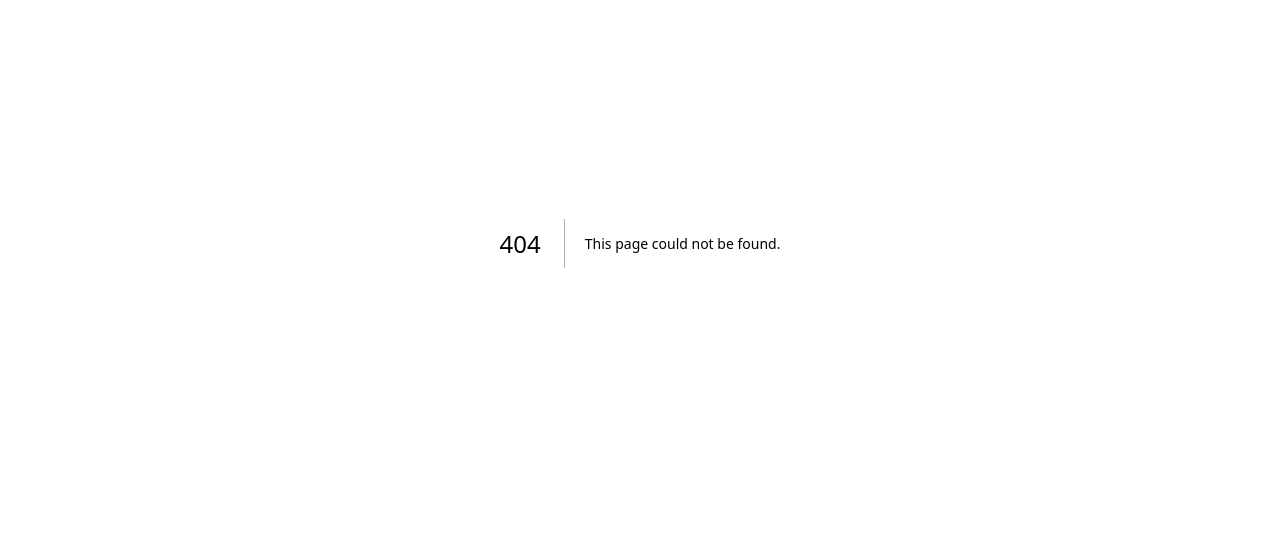
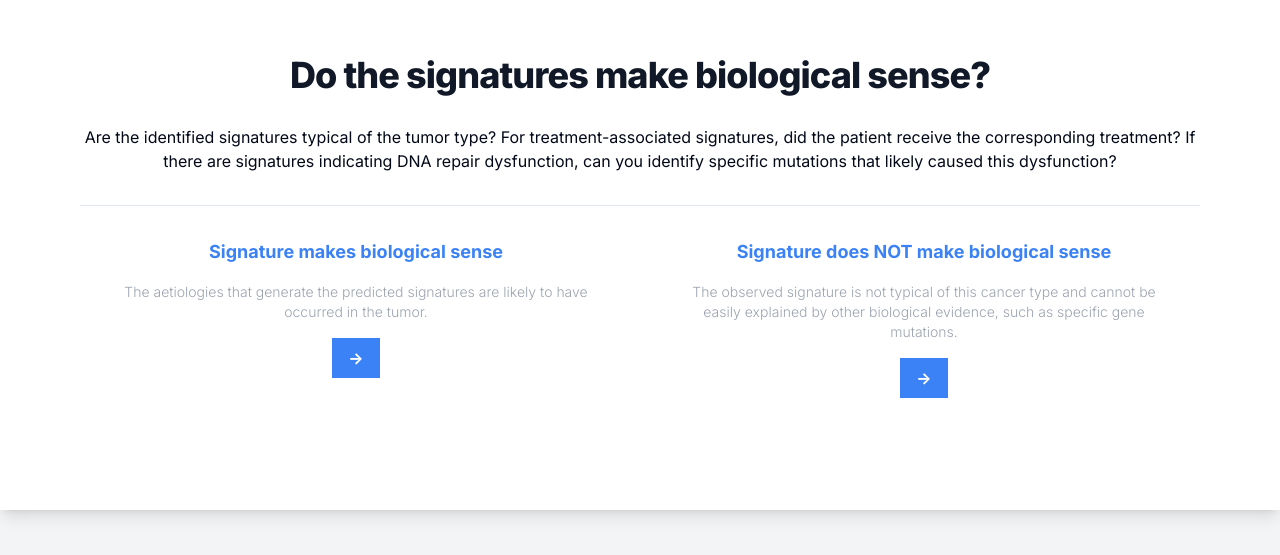
Before and after one commit to selkamand/sigscript, a Next.js app: page /workflow/screen/biocontext in a window 1280 px wide. Before the commit this address had no page. Shown: the part 157-712 px from the top of the page. Built offline with nearby package versions, Linux system fonts and the light colour scheme.

Commit message:
feat: added biocontext page

```diff
--- /dev/null
+++ b/app/workflow/screen/biocontext/page.tsx
@@ -0,0 +1,32 @@
+import TextLink from "@/components/ui/textlink"
+import Link from "next/link";
+
+export default function BioContext() {
+    return (
+
+        <div>
+            <div className="min-h-screen bg-gray-100 py-6 flex flex-col justify-center sm:py-12">
+
+                <div className="relative px-4 py-10 bg-white shadow-lg sm:rounded-1xl sm:p-20">
+                    <h1 className="mb-4 text-4xl text-center font-extrabold leading-none tracking-tight text-gray-900 pb-4 pt-0">Do the signatures make biological sense?</h1>
+                    <p className="text-center pb-8">
+                        Are the identified signatures typical of the tumor type? For treatment-associated signatures, did the patient receive the corresponding treatment? If there are signatures indicating DNA repair dysfunction, can you identify specific mutations that likely caused this dysfunction?</p>
+                    <hr className="" />
+                    <div className="grid sm:grid-cols-2 gap-4">
+                        <div className="p-8 flex flex-col items-center text-center">
+                            <h1 className="font-bold text-blue-500 text-lg">Signature makes biological sense</h1>
+                            <p className="text-sm font-light text-gray-400 pt-4 pb-4">The aetiologies that generate the predicted signatures are likely to have occurred in the tumor.</p>
+                            <button className="bg-blue-500 text-white font-bold py-2 px-4 hover:scale-110 duration-75">{'->'}</button>
+                        </div>
+                        <div className="p-8 flex flex-col items-center text-center">
+                            <h1 className="font-bold text-blue-500 text-lg">Signature does NOT make biological sense</h1>
+                            <p className="text-sm font-light text-gray-400 pt-4 pb-4">The observed signature is not typical of this cancer type and cannot be easily explained by other biological evidence, such as specific gene mutations.</p>
+                            <Link href="/workflow/screen/model_independent_analyses"><button className="bg-blue-500 text-white font-bold py-2 px-4 hover:scale-110 duration-75">{'->'}</button></Link>
+                        </div>
+
+                    </div>
+                </div>
+            </div>
+        </div>
+    );
+}
--- a/app/workflow/screen/fit/page.tsx
+++ b/app/workflow/screen/fit/page.tsx
@@ -15,7 +15,7 @@ export default function Home() {
                         <div className="p-8 flex flex-col items-center text-center">
                             <h1 className="font-bold text-blue-500 text-lg">Model fits the data well</h1>
                             <p className="text-sm font-light text-gray-400 pt-4 pb-4">The model shows high cosine-similarity to the observed data, but not overfit (i.e. similarity is not achieved by the presence of large numbers of unrelated signatures)</p>
-                            <button className="bg-blue-500 text-white font-bold py-2 px-4 hover:scale-110 duration-75">{'->'}</button>
+                            <Link href="/workflow/screen/biocontext"><button className="bg-blue-500 text-white font-bold py-2 px-4 hover:scale-110 duration-75">{'->'}</button></Link>
                         </div>
                         <div className="p-8 flex flex-col items-center text-center">
                             <h1 className="font-bold text-blue-500 text-lg">Model is not representative of the observed data</h1>
```
